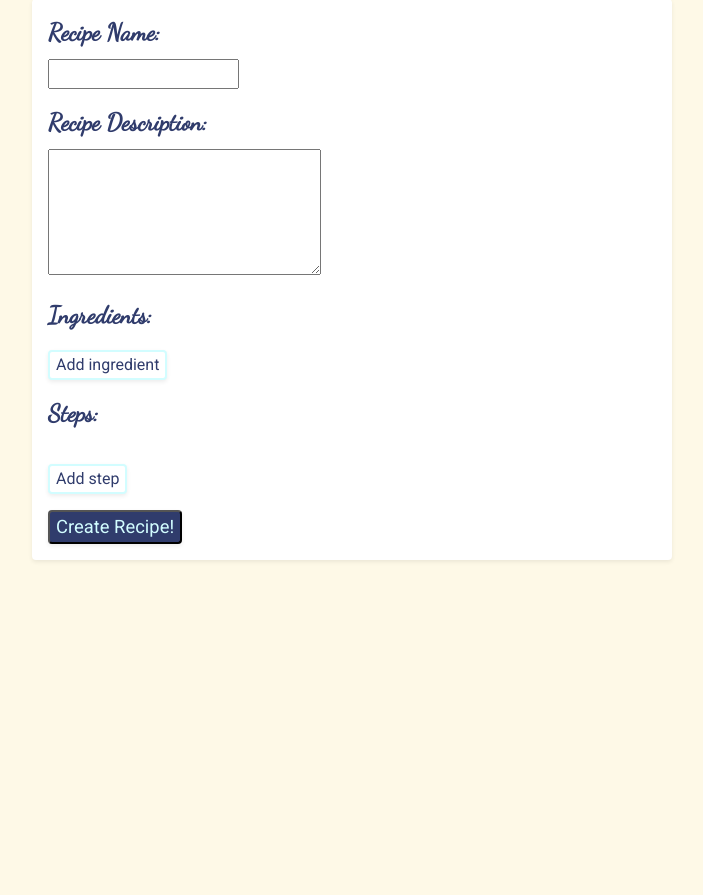
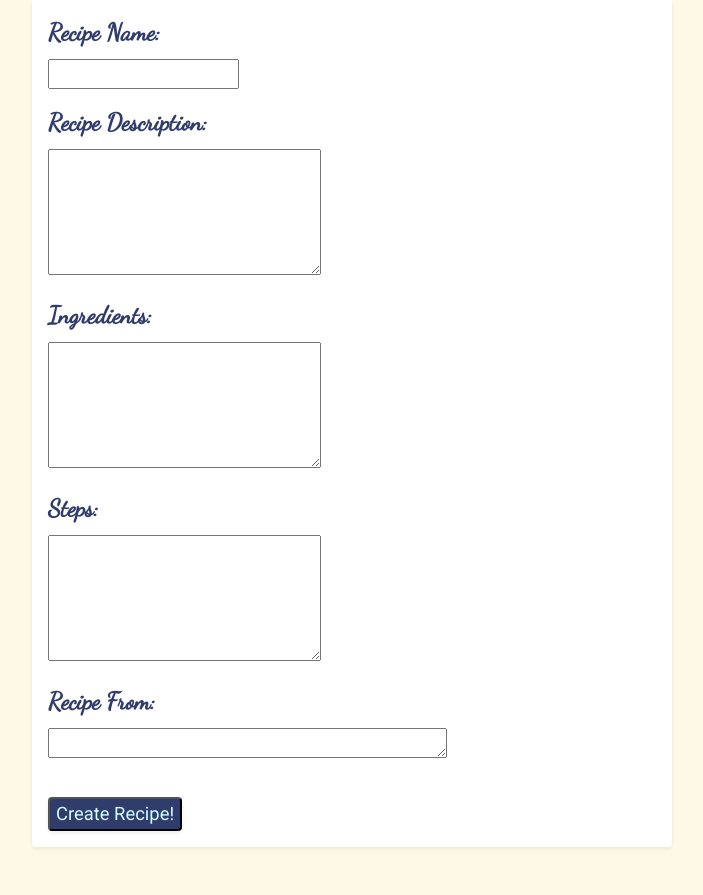
Before and after one commit to JennyWauer/foodie_favs, a Django app: template foodie_app/templates/new_recipe.html in a window 1280 px wide. Shown: the part 129-1024 px from the top of the page, without its empty margins (288-991 px from the left). Before the commit the page ends 690 px from the top, so only its background shows below. Run offline with Django 3.2, Linux system fonts and the light colour scheme; the template is opened without the code that fills it, so the values that code supplies are empty; some libraries are stand-ins or nearby versions.

Commit message:
add recipes to db

```diff
--- a/foodie_app/templates/new_recipe.html
+++ b/foodie_app/templates/new_recipe.html
@@ -25,7 +25,7 @@
         <a href="/home/log_off" class="btn ml-3 p-2" id="log-off">Log Off</a>
     </header>
     <div class="mt-5 ml-auto mr-auto w-50 shadow-sm p-3 mb-5 bg-white rounded">
-        <form method="POST" id="new-recipe-form">
+        <form action="/home/add_recipe" method="POST" id="new-recipe-form">
             {% csrf_token %}
             <div class="form-group">
                 <label class="label" for="name">Recipe Name:</label>
@@ -33,20 +33,26 @@
                 <input type="text" name="name" id="name">
             </div>
             <div class="form-group">
-                <label class="label" for="name">Recipe Description:</label>
+                <label class="label" for="desc">Recipe Description:</label>
                 <br>
                 <textarea name="desc" id="desc" cols="30" rows="5"></textarea>
             </div>
-            <p class="label">Ingredients:</p>
-            <div class="mb-3 w-100" id="ingredients">
+            <div class="form-group">
+                <label class="label" for="ingredients">Ingredients:</label>
+                <br>
+                <textarea name="ingredients" id="ingredients" cols="30" rows="5"></textarea>
             </div>
-            <button class="mb-3 rounded shadow-sm bg-white" type="button" id="addIngredient">Add ingredient</button>
-            <p class="label">Steps:</p>
-            <div id="steps">
+            <div class="form-group">
+                <label class="label" for="steps">Steps:</label>
+                <br>
+                <textarea name="steps" id="steps" cols="30" rows="5"></textarea>
             </div>
-            <button class="mt-3 rounded shadow-sm bg-white" type="button" id="addStep">Add step</button>
-            <br>
-            <input type="hidden" name="user_id" value="{{user.id}}" id="user">
+            <div class="form-group">
+                <label class="label" for="source">Recipe From:</label>
+                <br>
+                <textarea name="source" id="source" cols="45" rows="1"></textarea>
+            </div>
+            <input type="hidden" name="user_id" value="{{user.id}}" id="user_id">
             <input class="mt-3 submit rounded shadow-sm" type="submit" name="submit" id="submit" value="Create Recipe!">
         </form>
     </div>
--- a/foodie_app/views.py
+++ b/foodie_app/views.py
@@ -30,7 +30,6 @@ def user_profile(request, user_id):
     if 'userid' in request.session:
         context = {
             "user": User.objects.get(id=request.session['userid']),
-            "recipes": User.objects.get(id=request.session['userid']).recipes.all(),
         }
         return render(request, 'user_profile.html', context)
     return redirect('/login')
@@ -61,4 +60,5 @@ def recipe_page(request, recipe_id):
 
 def add_recipe(request):
     if request.method == "POST":
-        return redirect('/')
+        Recipe.objects.create(name=request.POST['name'],desc=request.POST['desc'],ingredients=request.POST['ingredients'],steps=request.POST['steps'],creator=User.objects.get(id=request.POST['user_id']))
+        return redirect('/home')
```
Also changed, not shown: foodie_app/models.py (+5 -4 lines), db.sqlite3, foodie_app/migrations/0003_auto_20210228_1012.py (added), foodie_app/migrations/0004_recipe_source.py (added).
